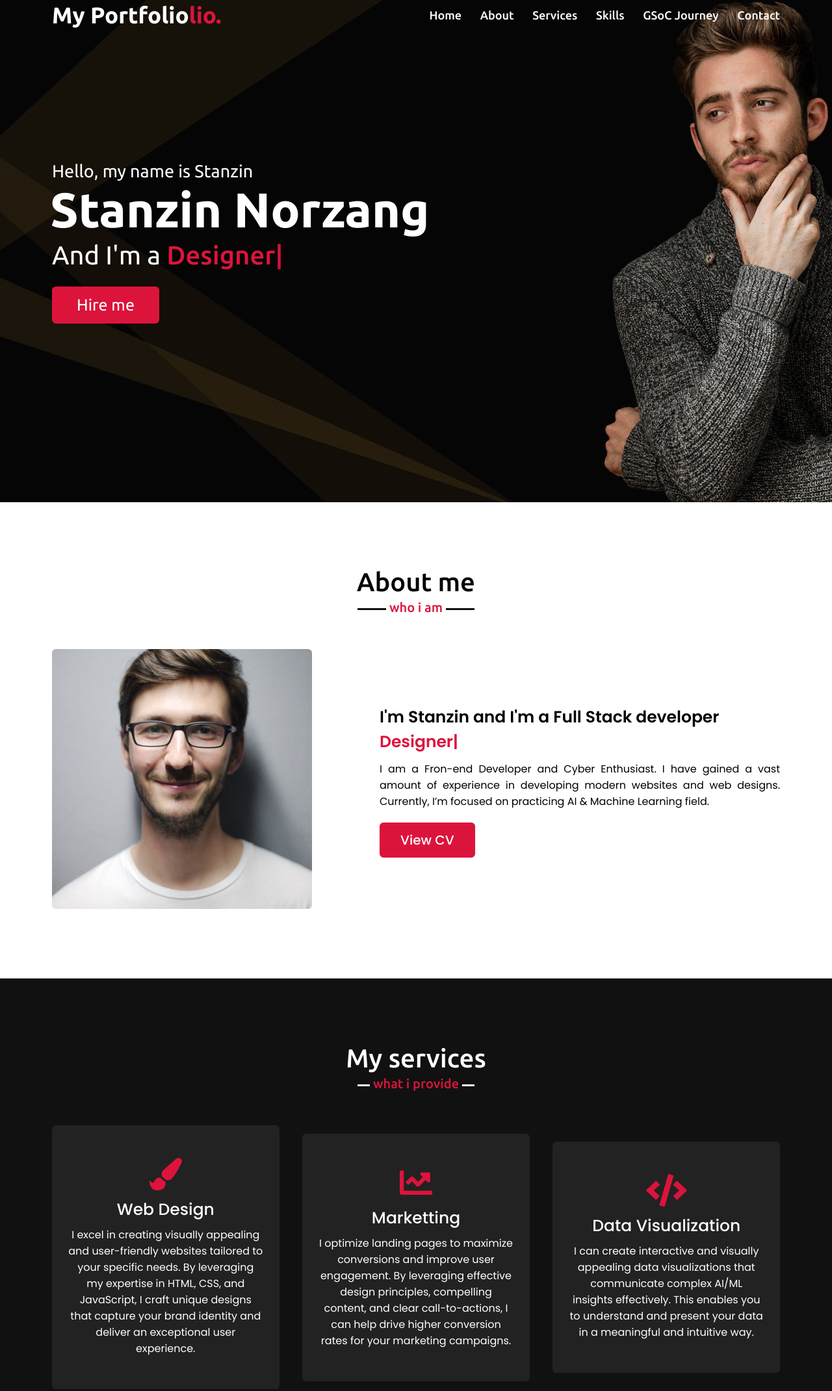
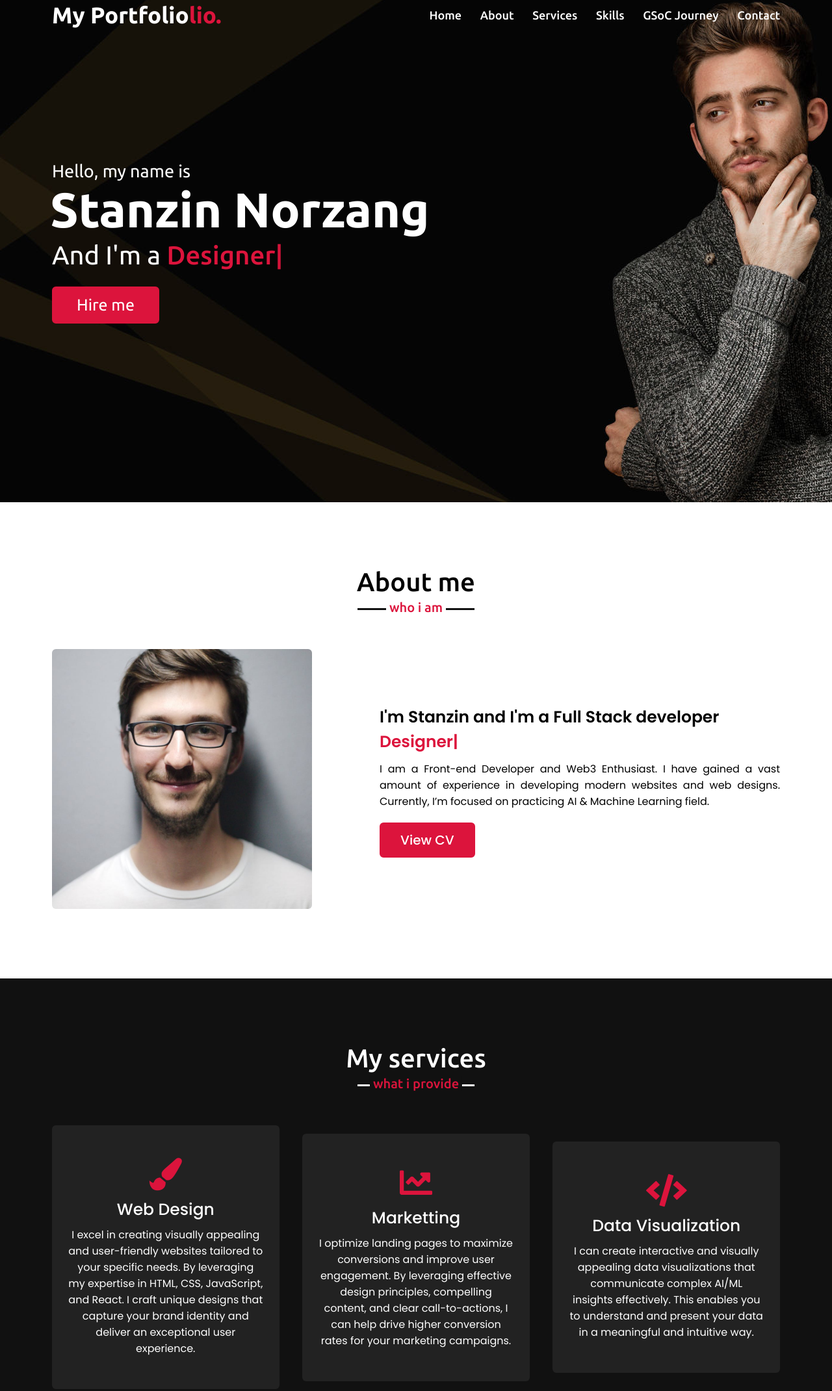
Before and after one commit to Stanzin7/Stanzin-Portfolio, a plain HTML site: page index.html in a window 1280 px wide. Shown: the part 27-2168 px from the top of the page at 65% size. Drawn offline with nearby package versions, Linux system fonts and the light colour scheme.

Commit message:
Update index.html

```diff
--- a/index.html
+++ b/index.html
@@ -39,7 +39,7 @@
     <section class="home" id="home">
         <div class="max-width">
             <div class="home-content">
-                <div class="text-1">Hello, my name is Stanzin</div>
+                <div class="text-1">Hello, my name is </div>
                 <div class="text-2">Stanzin Norzang</div>
                 <div class="text-3">And I'm a <span class="typing"></span></div>
                 <a href="#">Hire me</a>
@@ -57,7 +57,7 @@
                 </div>
                 <div class="column right">
                     <div class="text">I'm Stanzin and I'm a Full Stack developer <span class="typing-2"></span></div>
-                    <p>I am a Fron-end Developer and Cyber Enthusiast. I have gained a vast amount of experience in developing modern websites and web designs. Currently, I’m focused on practicing AI & Machine Learning field.
+                    <p>I am a Front-end Developer and Web3 Enthusiast. I have gained a vast amount of experience in developing modern websites and web designs. Currently, I’m focused on practicing AI & Machine Learning field.
                     </p>
                     <a href="#">View CV</a>
                 </div>
@@ -74,7 +74,7 @@
                     <div class="box">
                         <i class="fas fa-paint-brush"></i>
                         <div class="text">Web Design</div>
-                        <p> I excel in creating visually appealing and user-friendly websites tailored to your specific needs. By leveraging my expertise in HTML, CSS, and JavaScript, I craft unique designs that capture your brand identity and deliver an exceptional user experience.</p>
+                        <p> I excel in creating visually appealing and user-friendly websites tailored to your specific needs. By leveraging my expertise in HTML, CSS, JavaScript, and React. I craft unique designs that capture your brand identity and deliver an exceptional user experience.</p>
                     </div>
                 </div>
                 <div class="card">
@@ -307,7 +307,7 @@
 
     <!-- footer section start -->
     <footer>
-        <span>Created By <a href="#">Stan</a> | <span class="far fa-copyright"></span> 2023 All rights reserved.</span>
+        <span>Created By <a href="#">Stanzin Norzang</a> | <span class="far fa-copyright"></span> 2023 All rights reserved.</span>
     </footer>
 
     <script src="script.js"></script>
```
